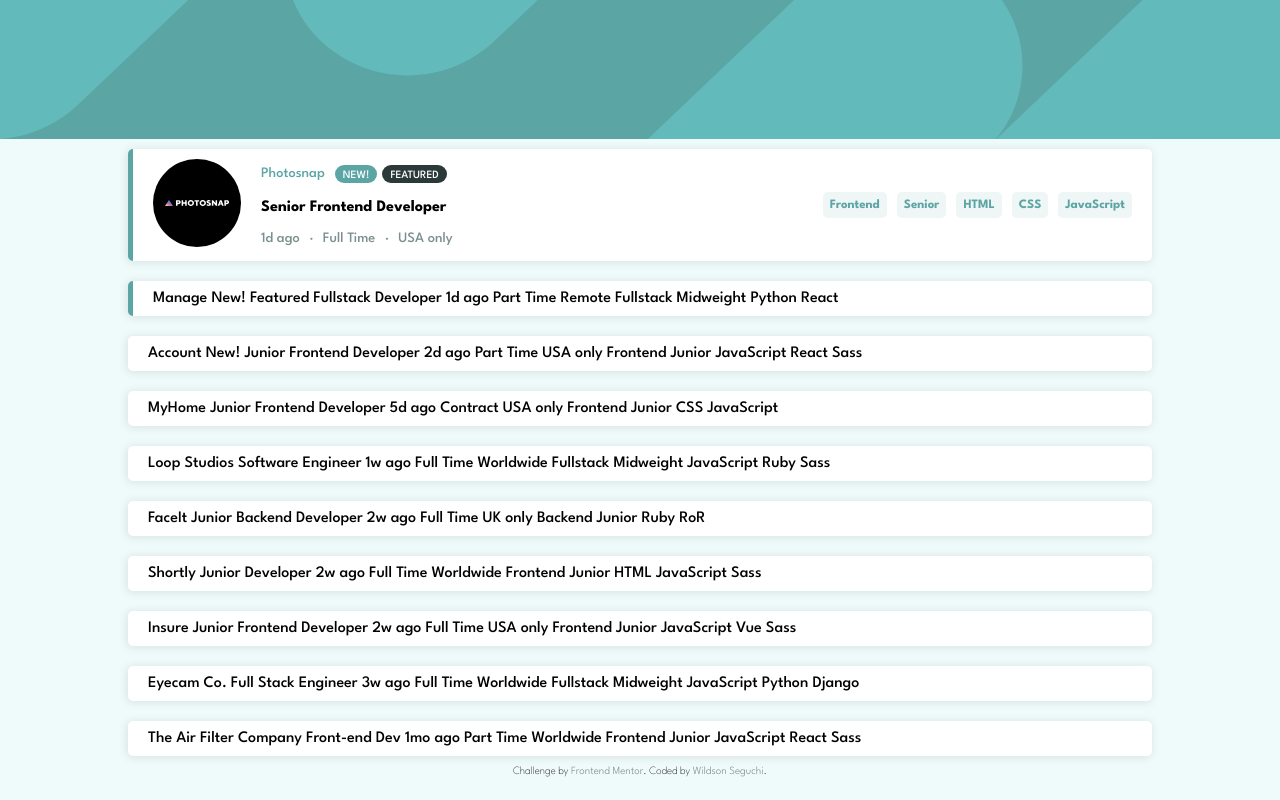
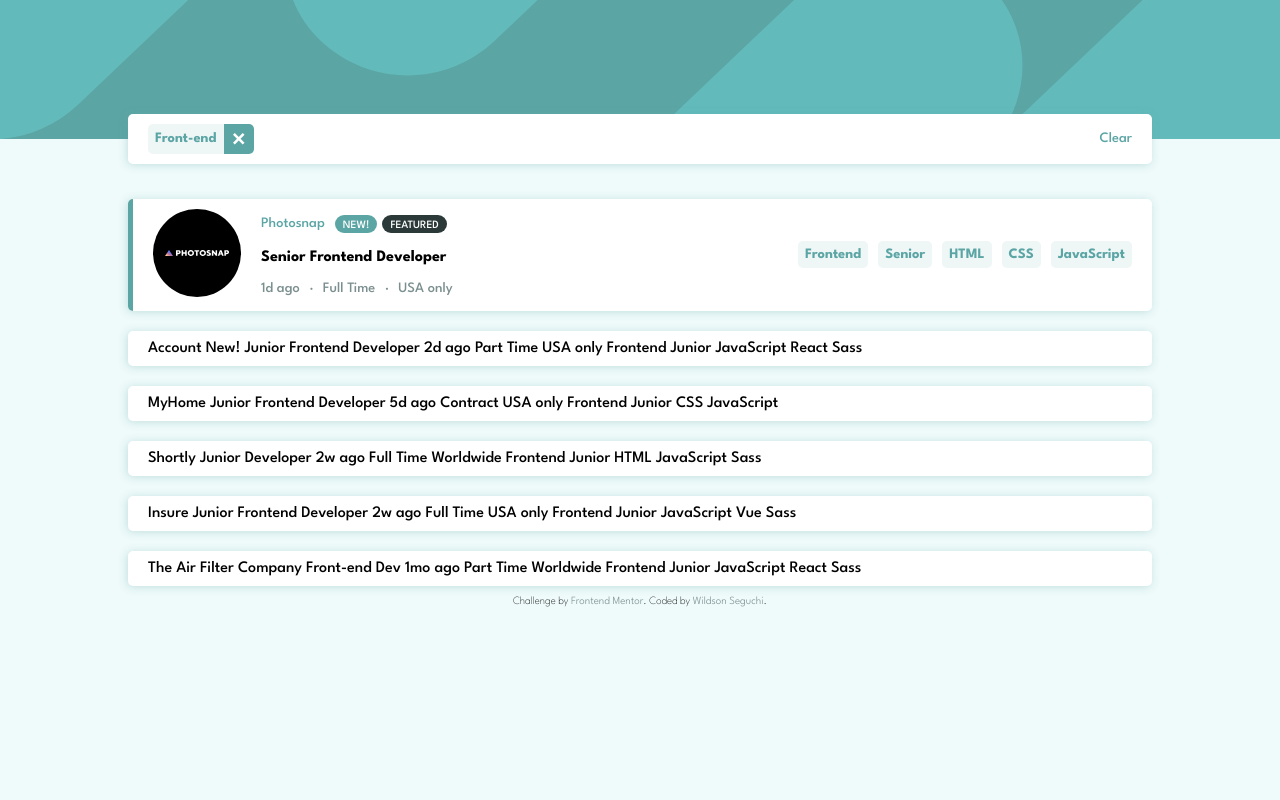
Before and after one commit to wseguchi/job-listings-webapp, a plain HTML site: page index.html in a window 1280 px wide. Both pictures are taken after a click on the element "Frontend". Drawn offline with Linux system fonts and the light colour scheme.

Commit message:
Layout: Included Filter Bar and Labels. JS: Hide/Show and Clear functions

```diff
--- a/includes/script.js
+++ b/includes/script.js
@@ -0,0 +1,19 @@
+function getDataInfo(dataType, dataValue) {
+	cardList = document.querySelectorAll('[data-' + dataType + ']');
+	for (card of cardList) {
+		attribute = card.getAttribute('data-' + dataType);
+		attributeList = attribute.split(' ');
+		if (!attributeList.includes(dataValue)) {
+			card.classList.add("inactive");
+		}
+	}
+}
+
+function clearAllFilters() {
+	inactiveDivs = document.getElementsByClassName('inactive');
+	while (inactiveDivs.length > 0) {
+		for (div of inactiveDivs) {
+			div.classList.remove('inactive');
+		}
+	}
+}
--- a/includes/style.css
+++ b/includes/style.css
@@ -24,6 +24,22 @@ a, a:visited {
 	width: 100%;
 }
 
+#filter {
+	display: flex;
+	align-items: center;
+	justify-content: space-between;
+	margin: auto;
+	width: 80%;
+	height: 50px;
+	position: relative;
+	top: -25px;
+	padding: 10px 20px;
+	background-color: white;
+	border-radius: 5px;
+	box-shadow: -1px 1px 8px rgba(92, 165, 165, 0.3);
+
+}
+
 #main {
 	display: flex;
 	flex-direction: column;
@@ -39,7 +55,7 @@ a, a:visited {
 	padding: 10px 20px;
 	background-color: white;
 	border-radius: 5px;
-	box-shadow: -1px 1px 8px #d3e2e2;
+	box-shadow: -1px 1px 8px rgba(92, 165, 165, 0.3);
 }
 
 
@@ -99,7 +115,7 @@ a, a:visited {
 .label {
 	background-color: #EFF6F6;
 	color: #5CA5A5;
-	font-size: .8em;
+	font-size: .9em;
 	font-weight: 700;
 	padding: 7px;
 	border-radius: 5px;
@@ -141,6 +157,61 @@ a, a:visited {
 	font-size: .7em;
 }
 
+.inactive {
+	display: none !important;
+}
+
+.filter-clear {
+	color: #5CA5A5;
+	justify-content: flex-end;
+	font-size: .9em;
+	cursor: pointer;
+}
+
+.filter-clear:hover {
+	text-decoration: underline;
+}
+
+.fl-button {
+	display: flex;
+	align-items: center;
+	height: 30px;
+	font-size: .9em;
+	font-weight: 700;
+	border-radius: 5px;
+}
+
+.fl-text {
+	height: 100%;
+	display: flex;
+	align-items: center;
+	background-color: #EFF6F6;
+	color: #5CA5A5;
+	padding: 7px;
+	border-radius: 5px 0px 0px 5px;
+	cursor: default;
+}
+
+.fl-close {
+	height: 100%;
+	display: flex;
+	align-items: center;
+	color: white;
+	background-color: #5CA5A5;
+	padding: 7px;
+	border-radius: 0px 5px 5px 0px;
+	cursor: pointer;
+}
+
+.fl-close:hover {
+	background-color: #2B3939;
+}
+
+.fl-close img {
+	width: 12px;
+	height: 12px;
+	margin: auto 2px;
+}
 
 .attribution {
 	font-size: 11px;
--- a/index.html
+++ b/index.html
@@ -3,20 +3,31 @@
   <head>
     <meta charset="UTF-8">
     <meta name="viewport" content="width=device-width, initial-scale=1.0">
-    <!-- displays site properly based on user's device -->
     <link rel="stylesheet" href="./includes/style.css">
     <link rel="icon" type="image/png" sizes="32x32" href="./images/favicon-32x32.png">
     <link rel="preconnect" href="https://fonts.googleapis.com">
     <link rel="preconnect" href="https://fonts.gstatic.com" crossorigin>
     <link href="https://fonts.googleapis.com/css2?family=League+Spartan:wght@100;300;500;700&display=swap" rel="stylesheet">
+    <script src="./includes/script.js" defer></script>
     <title>Job Listings App</title>
   </head>
   <body>
     <div id="header">
       <img src="./images/bg-header-desktop.svg">
     </div>
+    <div id="filter">
+      <div class="filter-labels">
+        <div class="fl-button">
+          <div class="fl-text">
+            Front-end
+          </div>
+          <div class="fl-close"><img src="./images/icon-remove.svg"></div>
+        </div>
+      </div>
+      <div class="filter-clear" onclick="clearAllFilters()">Clear</div>
+    </div>
     <div id="main">
-      <div class="card featured">
+      <div id="1" class="card featured" data-role="frontend" data-level="senior" data-lang="html css javascript">
         <!-- Item Start -->
         <div class="card-description">
           <div class="cd-img">
@@ -40,17 +51,17 @@
         </div>
         <div class="card-labels">
           <!-- Role -->
-          <div class="label">Frontend</div>
+          <div class="label" onclick="getDataInfo('role', 'frontend')">Frontend</div>
           <!-- Level -->
-          <div class="label">Senior</div>
+          <div class="label" onclick="getDataInfo('level', 'senior')">Senior</div>
           <!-- Languages -->
-          <div class="label">HTML</div>
-          <div class="label">CSS</div>
-          <div class="label">JavaScript</div>
+          <div class="label" onclick="getDataInfo('lang', 'html')">HTML</div>
+          <div class="label" onclick="getDataInfo('lang', 'css')">CSS</div>
+          <div class="label" onclick="getDataInfo('lang', 'javascript')">JavaScript</div>
           <!-- Item End -->
         </div>
       </div>
-      <div class="card featured">
+      <div id="2" class="card featured" data-role="fullstack" data-level="midweight" data-lang="python" data-tools="react">
         <!-- Item Start -->
         Manage
         New!
@@ -69,7 +80,7 @@
         React
         <!-- Item End -->
       </div>
-      <div class="card">
+      <div id="3" class="card" data-role="frontend" data-level="junior" data-lang="javascript" data-tools="react sass">
         <!-- Item Start -->
         Account
         New!
@@ -88,7 +99,7 @@
         Sass
         <!-- Item End -->
       </div>
-      <div class="card">
+      <div id="4" class="card" data-role="frontend" data-level="junior" data-lang="css javascript">
         <!-- Item Start -->
         MyHome
         Junior Frontend Developer
@@ -104,7 +115,7 @@
         JavaScript
         <!-- Item End -->
       </div>
-      <div class="card">
+      <div id="5" class="card" data-role="fullstack" data-level="midweight" data-lang="javascript ruby" data-tools="sass">
         <!-- Item Start -->
         Loop Studios
         Software Engineer
@@ -122,7 +133,7 @@
         Sass
         <!-- Item End -->
       </div>
-      <div class="card">
+      <div id="6" class="card" data-role="backend" data-level="junior" data-lang="ruby" data-tools="ror">
         <!-- Item Start -->
         FaceIt
         Junior Backend Developer
@@ -139,7 +150,7 @@
         RoR
         <!-- Item End -->
       </div>
-      <div class="card">
+      <div id="7" class="card" data-role="frontend" data-level="junior" data-lang="html javascript" data-tools="sass">
         <!-- Item Start -->
         Shortly
         Junior Developer
@@ -157,7 +168,7 @@
         Sass
         <!-- Item End -->
       </div>
-      <div class="card">
+      <div id="8" class="card" data-role="frontend" data-level="junior" data-lang="javascript" data-tools="vue sass">
         <!-- Item Start -->
         Insure
         Junior Frontend Developer
@@ -175,7 +186,7 @@
         Sass
         <!-- Item End -->
       </div>
-      <div class="card">
+      <div id="9" class="card" data-role="fullstack" data-level="midweight" data-lang="javascript python" data-tools="django">
         <!-- Item Start -->
         Eyecam Co.
         Full Stack Engineer
@@ -193,7 +204,7 @@
         Django
         <!-- Item End -->
       </div>
-      <div class="card">
+      <div id="10" class="card" data-role="frontend" data-level="junior" data-lang="javascript" data-tools="react sass">
         <!-- Item Start -->
         The Air Filter Company
         Front-end Dev
```
